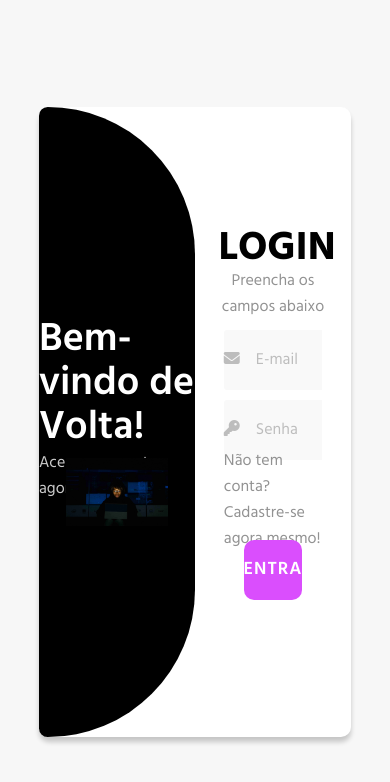
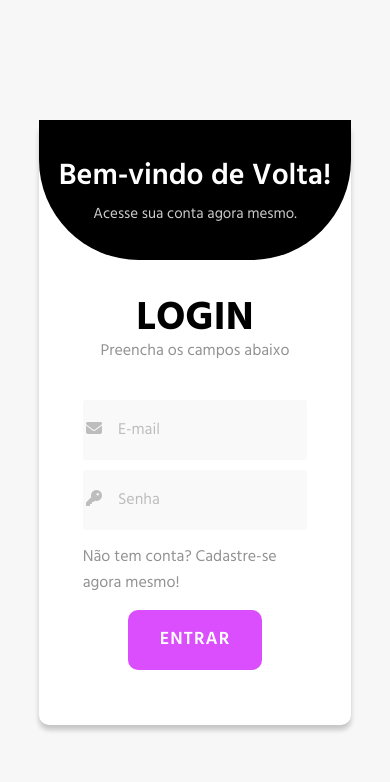
Before and after one commit to pauloovitorr/pv_academy, a React (Vite) app: page / in a window 390 px wide. Shown: the top 782 px of the page. Built offline with nearby package versions, Linux system fonts and the light colour scheme.

Commit message:
Responsividade

```diff
--- a/src/components/Login.jsx
+++ b/src/components/Login.jsx
@@ -1,15 +1,35 @@
 import "../style_componentes/Login.css";
+import { useEffect } from "react";
 
 export default function Login() {
 
-  document.querySelectorAll('.componente_form input').forEach(input => {
-    input.addEventListener('focus', function() {
-        this.parentElement.classList.add('focused');
+  useEffect(() => {
+    const inputs = document.querySelectorAll('.componente_form input');
+
+
+    inputs.forEach(input => {
+        input.addEventListener('focus', handleFocus);
+        input.addEventListener('blur', handleBlur);
     });
-    input.addEventListener('blur', function() {
-        this.parentElement.classList.remove('focused');
-    });
-});
+
+
+    return () => {
+        inputs.forEach(input => {
+            input.removeEventListener('focus', handleFocus);
+            input.removeEventListener('blur', handleBlur);
+        });
+    };
+}, []);
+
+
+
+const handleFocus = (event) => {
+    event.target.parentElement.classList.add('focused');
+};
+
+const handleBlur = (event) => {
+    event.target.parentElement.classList.remove('focused');
+};
 
 
 
@@ -45,7 +65,7 @@ export default function Login() {
             <div className="componente_form">
 
               <div>
-                <label htmlFor="email"><i class="fa-solid fa-envelope"></i></label>
+                <label htmlFor="email"><i className="fa-solid fa-envelope"></i></label>
             </div>
               <input type="email" id="email" placeholder="E-mail" required autoComplete="off" />
 
@@ -54,7 +74,7 @@ export default function Login() {
             <div className="componente_form">
 
             <div>
-               <label htmlFor="senha"> <i class="fa-solid fa-key"></i></label>
+               <label htmlFor="senha"> <i className="fa-solid fa-key"></i></label>
             </div>
 
               <input type="password" id="senha" placeholder="Senha" required autoComplete="off" />
--- a/src/style_componentes/Login.css
+++ b/src/style_componentes/Login.css
@@ -138,13 +138,13 @@
 
 @keyframes shadowSpread {
   0% {
-      box-shadow: 0 0 0 0 rgba(218, 78, 253, 0.3);
+      box-shadow: 0 0 0 0 rgba(218, 78, 253, 0.3); /* Começa sem sombra */
   }
   50% {
-      box-shadow: 0 0 10px 5px rgba(218, 78, 253, 0.5);
+      box-shadow: 0 0 10px 5px rgba(218, 78, 253, 0.5); /* Sombra se expande */
   }
   100% {
-      box-shadow: 0 0 0 0 rgba(218, 78, 253, 0);
+      box-shadow: 0 0 0 0 rgba(218, 78, 253, 0); /* Sombra desaparece suavemente */
   }
 }
 
@@ -187,3 +187,109 @@
 .componente_form button:hover{
     background-color: #b04bc9;
 }
+
+@media (max-width: 768px) {
+
+    .container_login{
+      flex-direction: column;
+      align-items: center;
+      height: auto;
+      max-height: 1000px;
+      gap: 40px;
+      padding-bottom: 40px;
+    }
+
+    .pai_img{
+      border-top-right-radius:0px;
+      border-bottom-right-radius: 170px;
+      border-top-left-radius: 0px;
+      border-bottom-left-radius: 170px;
+      width: 100%;
+    }
+
+    .pai_img div{
+      display: flex;
+      flex-direction: column;
+      justify-content: center;
+      align-items: center;
+    }
+
+    #root > div > div > div.pai_img > img{
+      display: none;
+    }
+
+    .form_login,
+    .texo_login{
+      width: 80%;
+    }
+
+    .formulario_login{
+      width: 100%;
+    }
+
+}
+
+@media (max-width: 500px){
+
+  .pai_img{
+    border-top-right-radius:0px;
+    border-bottom-right-radius: 100px;
+    border-top-left-radius: 0px;
+    border-bottom-left-radius: 100px;
+    width: 100%;
+  }
+
+
+
+  .pai_img div h2{
+    font-size: 30px;
+  }
+
+  .pai_img div span{
+    font-size: 15px;
+  }
+
+
+}
+
+
+
+@media (max-width: 375px){
+
+  .pai_img{
+    border-top-right-radius:0px;
+    border-bottom-right-radius: 70px;
+    border-top-left-radius: 0px;
+    border-bottom-left-radius: 70px;
+    width: 100%;
+  }
+
+
+
+  .pai_img div h2{
+    font-size: 24px;
+  }
+
+  .pai_img div span{
+    font-size: 14px;
+  }
+
+  .form_login,
+  .texo_login{
+    width: 96%;
+  }
+
+  .texo_login h1{
+    font-size: 30px;
+  }
+
+  .container_login{
+    gap: 20px;
+    padding-bottom: 20px;
+  }
+
+  .container_login{
+    font-size: 13px;
+  }
+
+}
```
